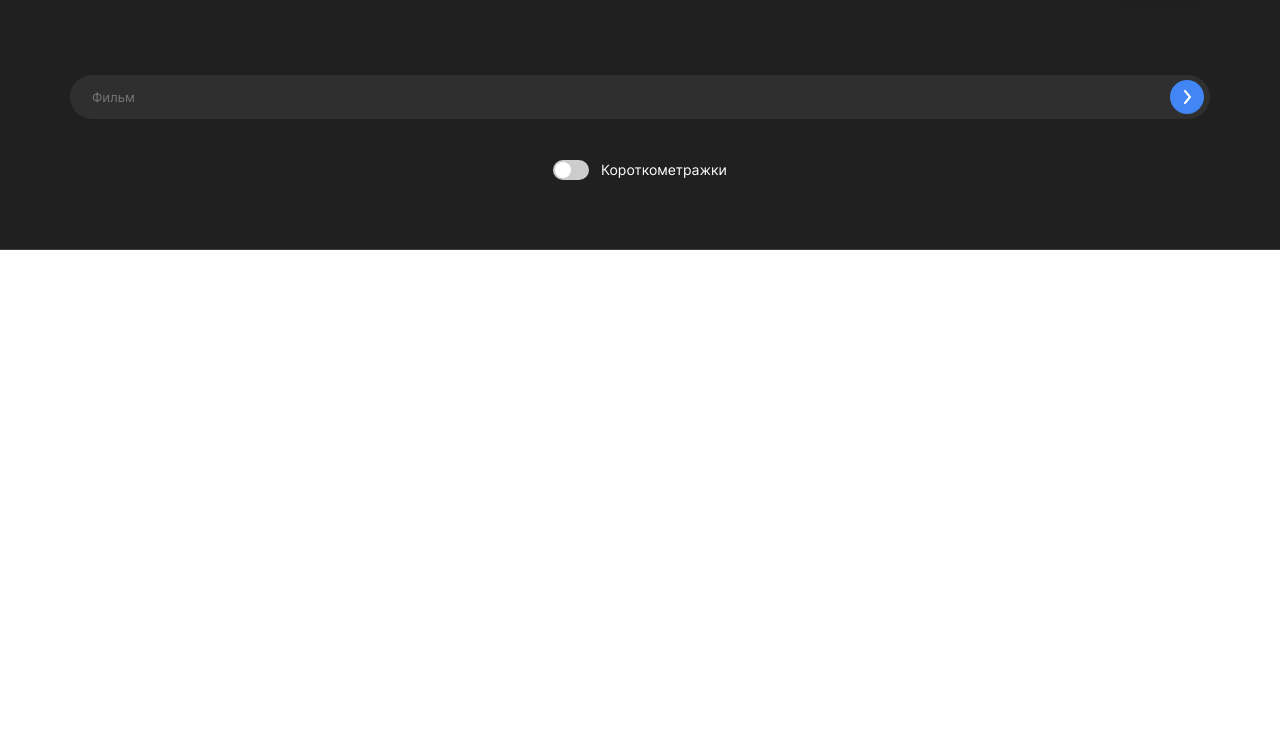
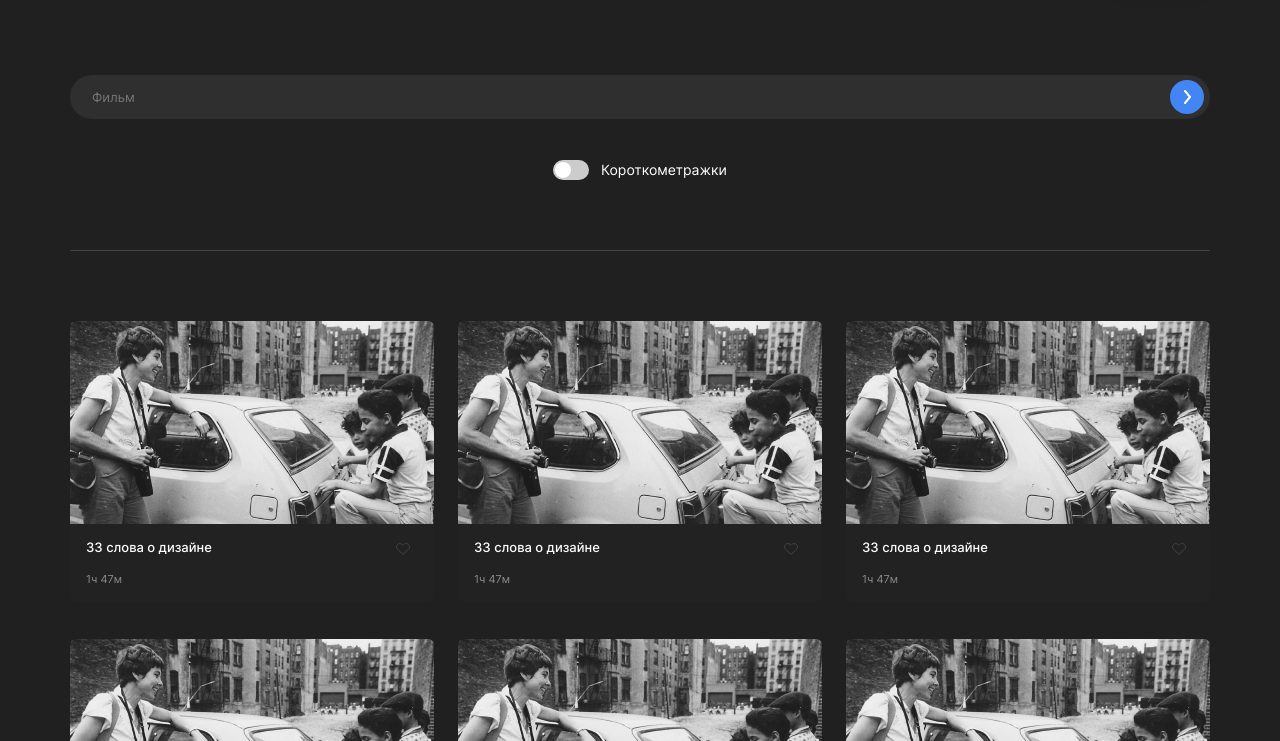
Before and after one commit to milkovskayaa/movies-explorer-frontend, a React app: page /movies in a window 1280 px wide. Shown: the part 59-800 px from the top of the page. Built offline with nearby package versions, Linux system fonts and the light colour scheme.

Commit message:
feat: создать компонент Movies

```diff
--- a/src/components/Movies/Movies.css
+++ b/src/components/Movies/Movies.css
@@ -0,0 +1,24 @@
+.movies {
+  background-color: #202020;
+}
+
+.movies__button-more {
+  width: 1140px;
+  height: 36px;
+  padding: 0;
+  border: none;
+  border-radius: 6px;
+  background-color: #2F2F2F;
+  font-family: 'Inter', Arial, sans-serif;
+  font-weight: 500;
+  font-size: 12px;
+  line-height: 1.2;
+  text-align: center;
+  color: #fff;
+  margin: 50px 70px 80px;
+}
+
+.movies__button-more {
+  cursor: pointer;
+  opacity: 0.8;
+}
--- a/src/components/Movies/Movies.js
+++ b/src/components/Movies/Movies.js
@@ -2,16 +2,20 @@ import React from 'react';
 import './Movies.css';
 import Header from '../Header/Header';
 import SearchForm from '../SearchForm/SearchForm';
+import MoviesCardList from '../MoviesCardList/MoviesCardList';
 // import Preloader from '../Preloader/Preloader';
+import Footer from '../Footer/Footer';
 
 function Movies({loggedIn}) {
   return(
-    <>
+    <section className='movies'>
       <Header loggedIn={loggedIn} />
       <SearchForm />
+      <MoviesCardList />
+      <button className='movies__button-more'>Ещё</button>
       {/* <Preloader /> */}
-    </>
-
+      <Footer />
+    </section>
   )
 }
 
--- a/src/components/MoviesCard/MoviesCard.css
+++ b/src/components/MoviesCard/MoviesCard.css
@@ -0,0 +1,60 @@
+.card {
+  width: 364px;
+  height: 281px;
+  background-color: #222;
+  border-radius: 6px;
+  box-shadow: #000 8%;
+}
+
+.card__image {
+  width: 364px;
+  height: 203px;
+  object-fit: cover;
+  display: block;
+}
+
+.card__name {
+  font-weight: 500;
+  font-size: 13px;
+  line-height: 1.2;
+  color: #fff;
+  margin: 0;
+}
+
+.card__duration {
+  font-weight: 400;
+  font-size: 11px;
+  line-height: 1.2;
+  color: #8B8B8B;
+  margin: 0;
+  padding-left: 16px;
+  padding-bottom: 16px;
+}
+
+.card__like-button {
+  padding: 0;
+  border: none;
+  font: inherit;
+  color: inherit;
+  background-color: transparent;
+  background-image: url(../../images/like-off.svg);
+  background-position: center;
+  background-repeat: no-repeat;
+  width: 30px;
+  height: 30px;
+}
+
+.card__like-button:hover {
+  cursor: pointer;
+}
+
+.card__like-button_active {
+  background-image: url(../../images/like-on.svg);
+}
+
+.card__info {
+  display: flex;
+  padding: 9px 16px 10px;
+  align-items: center;
+  justify-content: space-between;
+}
--- a/src/components/MoviesCard/MoviesCard.js
+++ b/src/components/MoviesCard/MoviesCard.js
@@ -0,0 +1,18 @@
+import React from 'react';
+import './MoviesCard.css';
+import MovieImage from '../../images/card-img.png';
+
+function MoviesCard({name}) {
+  return(
+    <div className='card'>
+      <img src={MovieImage} alt={name} className='card__image'/>
+      <div className='card__info'>
+        <p className='card__name'>33 слова о дизайне</p>
+        <button type='button' className='card__like-button'></button>
+      </div>
+      <p className='card__duration'>1ч 47м</p>
+    </div>
+  )
+}
+
+export default MoviesCard;
--- a/src/components/MoviesCardList/MoviesCardList.css
+++ b/src/components/MoviesCardList/MoviesCardList.css
@@ -0,0 +1,7 @@
+.movies__container {
+  padding: 70px 70px 50px 70px;
+  display: grid;
+  grid-template-columns: repeat(3, 1fr);
+  row-gap: 37px;
+  column-gap: 24px;
+}
--- a/src/components/MoviesCardList/MoviesCardList.js
+++ b/src/components/MoviesCardList/MoviesCardList.js
@@ -0,0 +1,24 @@
+import React from 'react';
+import './MoviesCardList.css'
+import MoviesCard from '../MoviesCard/MoviesCard';
+
+function MoviesCardList() {
+  return(
+    <section className='movies__container'>
+      <MoviesCard name={'name'} />
+      <MoviesCard name={'name'} />
+      <MoviesCard name={'name'} />
+      <MoviesCard name={'name'} />
+      <MoviesCard name={'name'} />
+      <MoviesCard name={'name'} />
+      <MoviesCard name={'name'} />
+      <MoviesCard name={'name'} />
+      <MoviesCard name={'name'} />
+      <MoviesCard name={'name'} />
+      <MoviesCard name={'name'} />
+      <MoviesCard name={'name'} />
+    </section>
+  )
+}
+
+export default MoviesCardList;
--- a/src/components/SearchForm/SearchForm.css
+++ b/src/components/SearchForm/SearchForm.css
@@ -1,7 +1,6 @@
 .search {
   background-color: #202020;
-  padding: 60px 70px 69px 70px;
-  border-bottom: 1px solid #424242;
+  padding: 60px 70px 0 70px;
 }
 
 .form__input_search {
@@ -40,10 +39,12 @@
 
 .search__switch-shorts {
   padding-top: 41px;
+  padding-bottom: 70px;
   display: flex;
   gap: 12px;
   align-items: center;
   justify-content: center;
+  border-bottom: 1px solid #424242;
 }
 
 .search__switch-shorts__subtitle {
```
Also changed, not shown: src/images/card-img.png (added), src/images/like-off.svg (added), src/images/like-on.svg (added).
